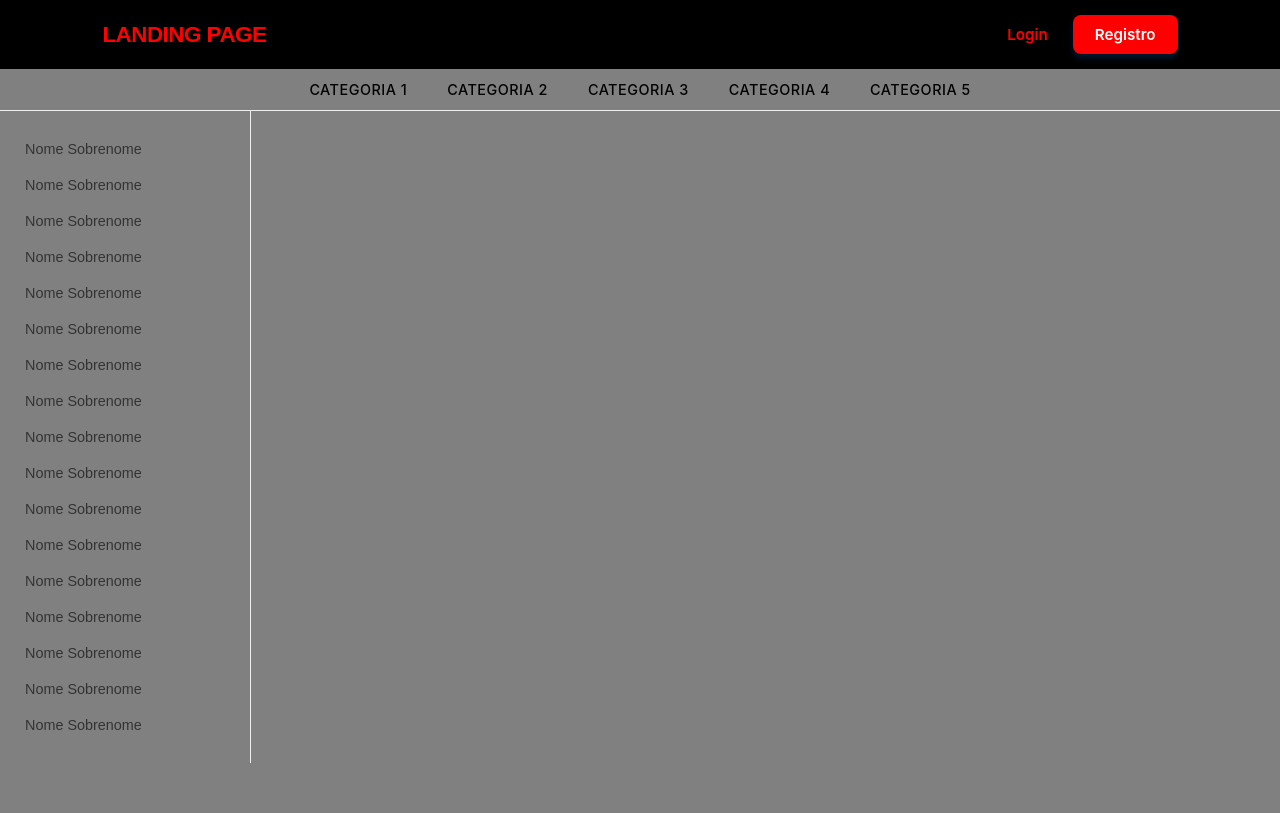
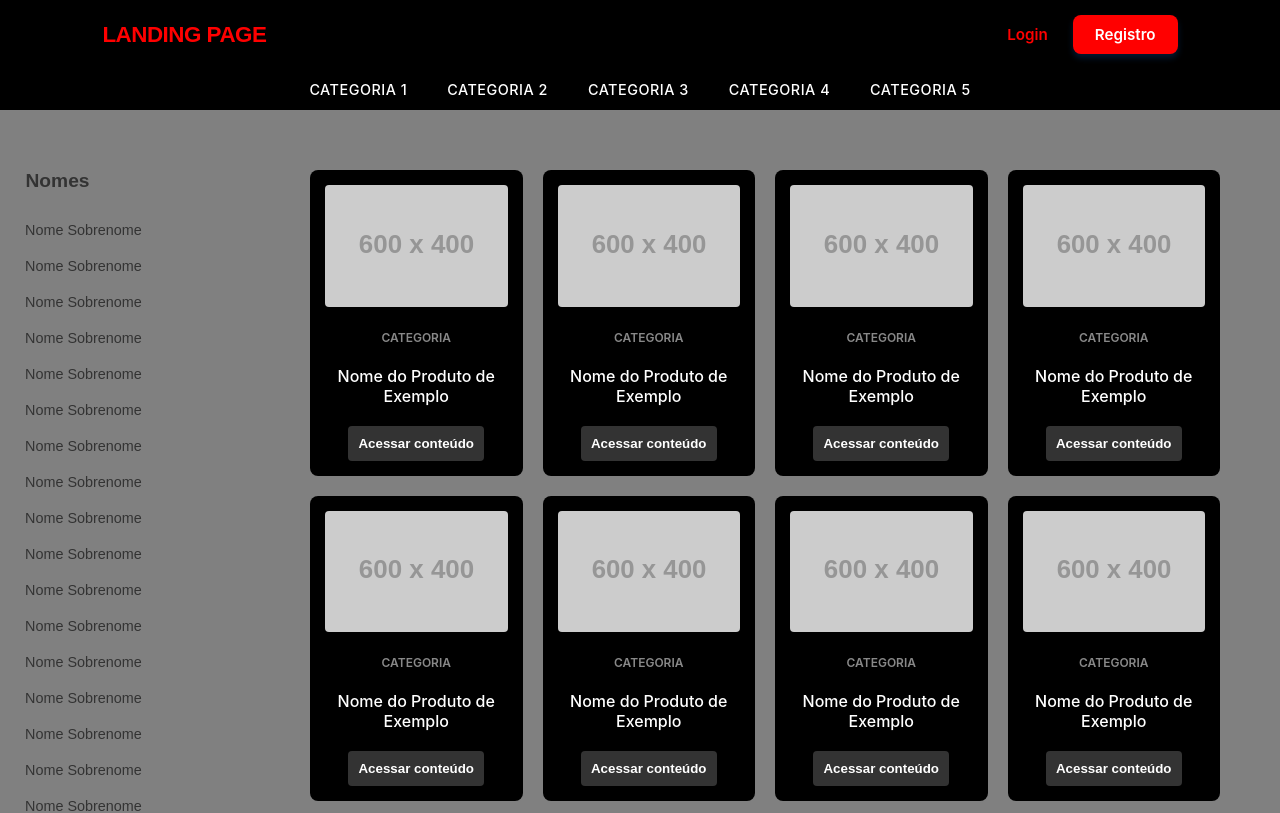
Before and after one commit to da7th/react-landing-page, a React (Create React App) app: page / in a window 1280 px wide. Shown: the top 813 px of the page. Built offline with nearby package versions, Linux system fonts and the light colour scheme.

Commit message:
adds cards list

```diff
--- a/src/App.js
+++ b/src/App.js
@@ -2,6 +2,7 @@ import './App.css';
 import Navbar from "./components/Navbar/Navbar";
 import Menu from "./components/Menu/Menu";
 import Sidebar from "./components/Sidebar/Sidebar";
+import Main from './components/Main/Main';
 
 function App() {
   return (
@@ -11,6 +12,7 @@ function App() {
 
       <div className="main-layout">
         <Sidebar />
+          <Main />
       </div>
     </div>
   );
--- /dev/null
+++ b/src/components/Card/Card.css
@@ -0,0 +1,60 @@
+.card-container {
+    background-color: black;
+    /* border: 1px solid #eee; */
+    border-radius: 8px;
+    padding: 15px;
+    text-align: center;
+    transition: transform 0.2s, box-shadow 0.2s;
+    display: flex;
+    flex-direction: column;
+    justify-content: space-between;
+}
+
+.card-container:hover {
+    transform: translateY(-5px);
+    box-shadow: 0 10px 20px rgba(0,0,0,0.05);
+}
+
+.card-image img {
+    width: 100%;
+    height: auto;
+    border-radius: 4px;
+    margin-bottom: 15px;
+}
+
+.card-category {
+    font-size: 0.75rem;
+    color: #888;
+    text-transform: uppercase;
+    font-weight: 600;
+}
+
+.card-title {
+    font-size: 1rem;
+    color: white;
+    margin: 20px 0;
+    font-weight: 500;
+    min-height: 40px; /* Mantém o alinhamento se o nome for curto */
+}
+
+.card-price {
+    font-size: 1.2rem;
+    font-weight: 700;
+    color: #1a1a1a;
+    margin-bottom: 15px;
+}
+
+.card-button {
+    background-color: #333;
+    color: white;
+    border: none;
+    padding: 10px;
+    border-radius: 4px;
+    cursor: pointer;
+    font-weight: 600;
+    transition: background 0.3s;
+}
+
+.card-button:hover {
+    background-color: red;
+}
--- /dev/null
+++ b/src/components/Card/Card.js
@@ -0,0 +1,18 @@
+import './Card.css'
+
+function Card() {
+  return (
+    <div className="card-container">
+      <div className="card-image">
+        <img src="https://placehold.co/600x400" alt="Produto" />
+      </div>
+      <div className="card-info">
+        <span className="card-category">Categoria</span>
+        <h3 className="card-title">Nome do Produto de Exemplo</h3>
+        <button className="card-button">Acessar conteúdo</button>
+      </div>
+    </div>
+  );
+}
+
+export default Card;
--- a/src/components/Main/Main.css
+++ b/src/components/Main/Main.css
@@ -1,3 +1,17 @@
 .content {
     background-color: grey;
 }
+
+.content-grid {
+    display: grid;
+    grid-template-columns: repeat(4, 1fr); /* Cria as 4 colunas iguais */
+    gap: 20px;
+    padding: 20px;
+}
+
+@media (max-width: 1000px) {
+    .content-grid { grid-template-columns: repeat(2, 1fr); }
+}
+@media (max-width: 600px) {
+    .content-grid { grid-template-columns: 1fr; }
+}
--- a/src/components/Main/Main.js
+++ b/src/components/Main/Main.js
@@ -1,11 +1,25 @@
-import './Main.css'
+import "./Main.css"
+import Card from "../Card/Card";
 
 function Main() {
-    return (
-        <main className="content">
-
-        </main>
-    )
+  return (
+    <main className="content">
+      <div className="content-grid">
+        <Card />
+        <Card />
+        <Card />
+        <Card />
+        <Card />
+        <Card />
+        <Card />
+        <Card />
+        <Card />
+        <Card />
+        <Card />
+        <Card />
+      </div>
+    </main>
+  );
 }
 
 export default Main;
--- a/src/components/Menu/Menu.css
+++ b/src/components/Menu/Menu.css
@@ -2,15 +2,15 @@
     display: flex;
     justify-content: center;
     align-items: center;
-    background-color: grey;
+    background-color: black;
     padding: 12px 0;
-    border-bottom: 1px solid #eee;
+    /* border-bottom: 1px solid #eee; */
     gap: 40px;
 }
 
 .menu-category {
     text-decoration: none;
-    color: black;
+    color: white;
     font-size: 0.9rem;
     font-weight: 500;
     text-transform: uppercase;
--- a/src/components/Sidebar/Sidebar.css
+++ b/src/components/Sidebar/Sidebar.css
@@ -1,9 +1,20 @@
+.sidebar-title {
+    text-align: center;
+    font-family: sans-serif;
+    font-size: 1.2rem;
+    color: #333;
+    margin-bottom: 20px;
+    margin-right: 135px;
+    margin-top: 40px;
+    padding: 0 10px;         /* Evita que o texto encoste nas bordas em nomes longos */
+}
+
 .sidebar-div {
     width: 250px;
     min-width: 250px;
     background-color: grey;
     padding: 20px 0;
-    border-right: 1px solid #eee;
+    /* border-right: 1px solid #eee; */
 }
 
 .sidebar-nav {
--- a/src/components/Sidebar/Sidebar.js
+++ b/src/components/Sidebar/Sidebar.js
@@ -3,6 +3,7 @@ import "./Sidebar.css";
 function Sidebar() {
   return (
     <div className="sidebar-div">
+      <h2 className="sidebar-title">Nomes</h2>
       <nav className="sidebar-nav">
         <a href="/" className="x-name">
           Nome Sobrenome
```
